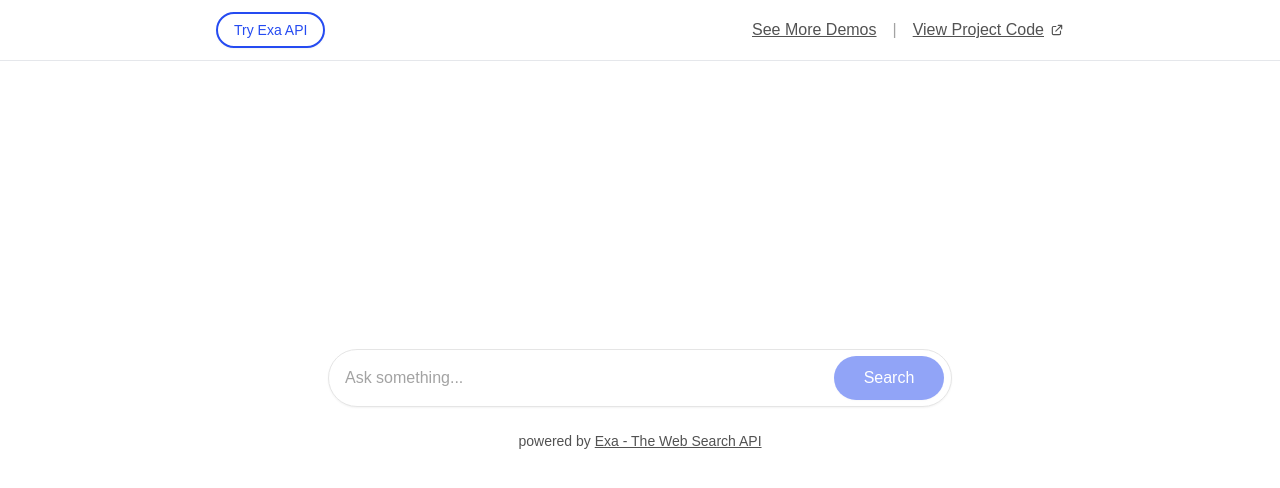
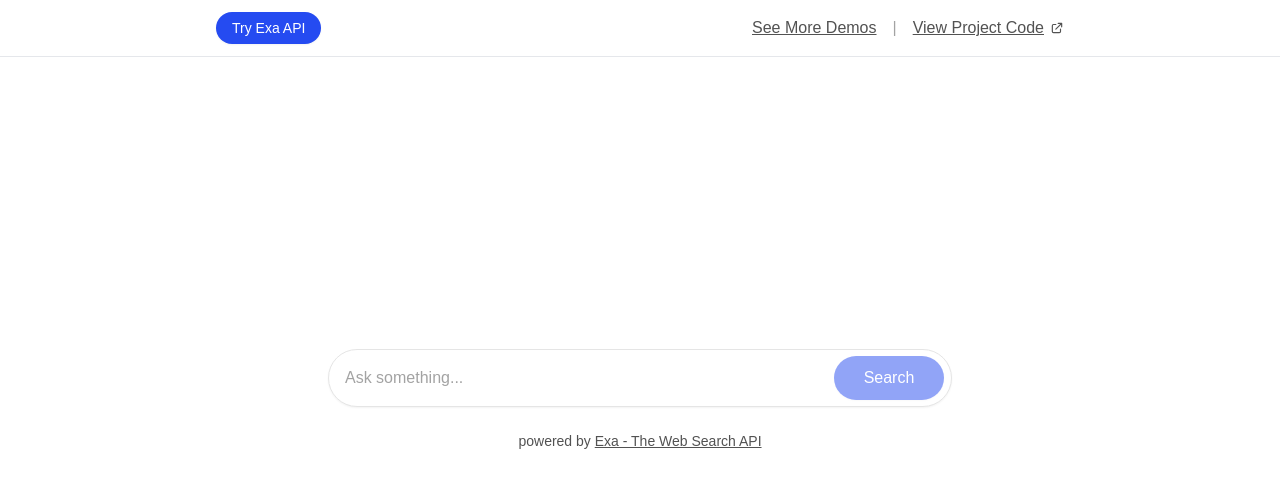
Before and after one commit to exa-labs/gpt-oss-exa-chat, a Next.js app: page / in a window 1280 px wide. Shown: the top 488 px of the page. Built offline with nearby package versions, Linux system fonts and the light colour scheme; a web font is replaced by a local one.

Commit message:
top button + msg colour change

```diff
--- a/app/page.tsx
+++ b/app/page.tsx
@@ -97,8 +97,8 @@ export default function Page() {
           <a
             href="https://dashboard.exa.ai/"
             target="_blank"
-            className="flex items-center px-4 py-1.5 bg-white border-2 border-[var(--brand-default)] text-[var(--brand-default)]
-            rounded-full hover:bg-[var(--brand-default)] hover:text-white transition-all duration-200
+            className="flex items-center px-4 py-1.5 bg-[var(--brand-default)] text-white
+            rounded-full hover:bg-[var(--brand-muted)] transition-all duration-200
             font-medium shadow-sm hover:shadow-md hover:-translate-y-0.5"
           >
             <span className="text-sm">Try Exa API</span>
@@ -150,7 +150,7 @@ export default function Page() {
                 <div
                   className={`rounded-lg py-3 px-4 max-w-[85%] ${
                     message.role === 'user'
-                      ? 'bg-[var(--secondary-darker)] rounded text-black text-base'
+                      ? 'bg-gray-100 text-gray-900 text-base'
                       : 'text-gray-900 text-base'
                   }`}
                 >
```
